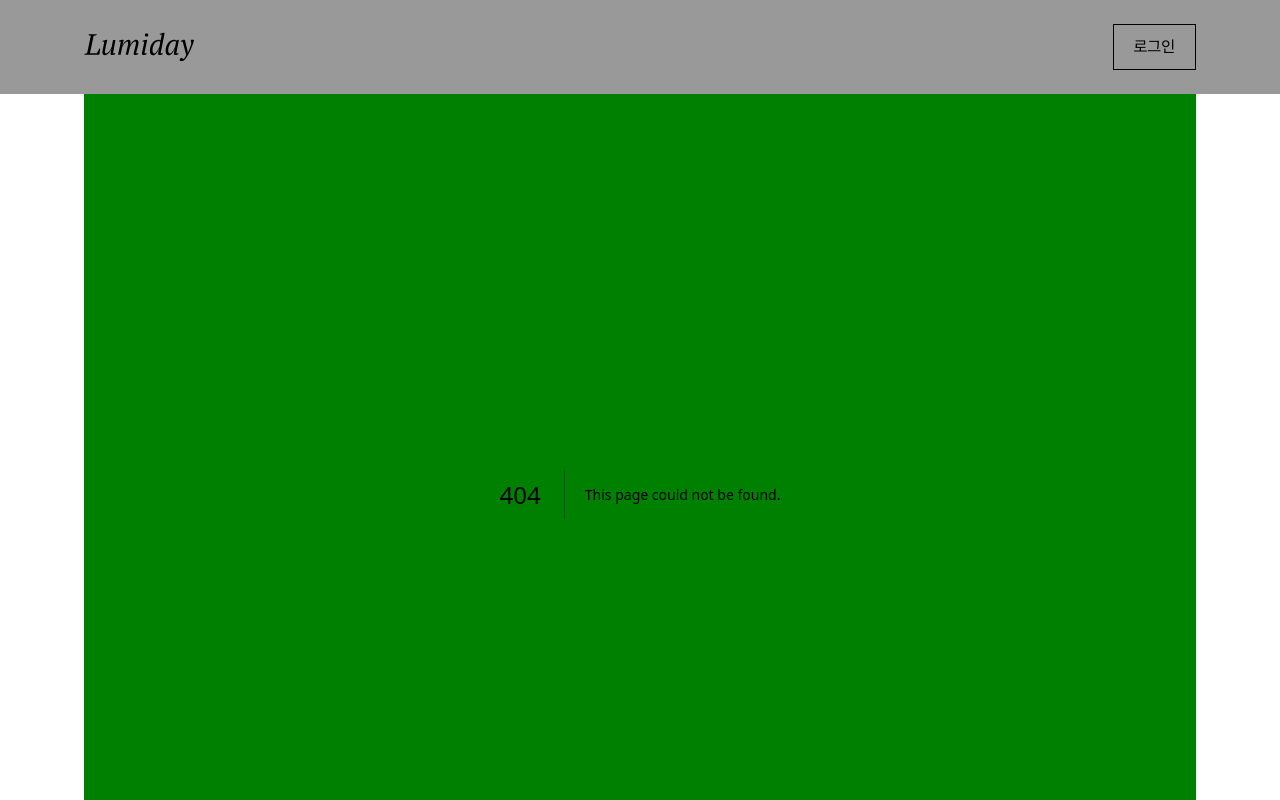
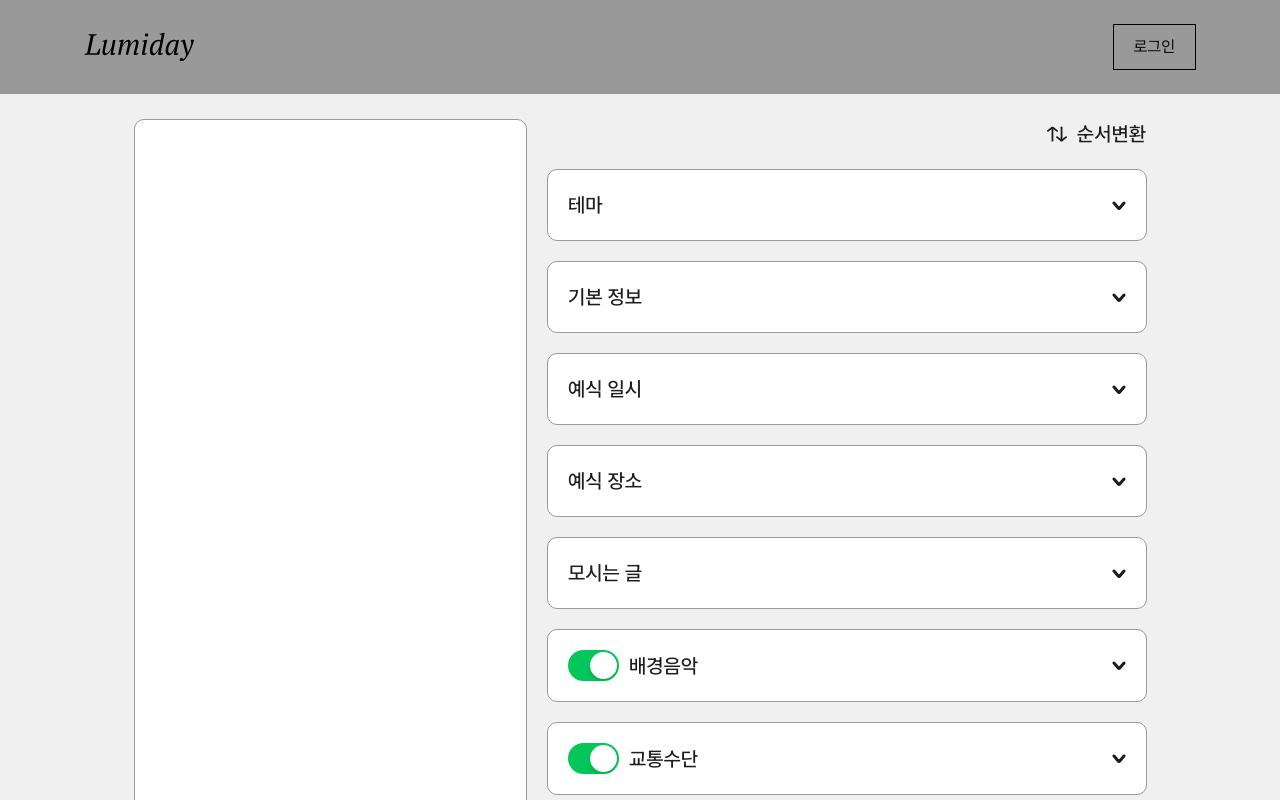
Before and after one commit to Lumiday/fe, a Next.js app: page /home in a window 1280 px wide. Before the commit this address had no page. Shown: the top 800 px of the page. Built offline with nearby package versions, Linux system fonts and the light colour scheme.

Commit message:
add:  home 페이지 컴포넌트추가 (layout.tsx 마진 잠시 삭제)

```diff
--- /dev/null
+++ b/app/home/page.tsx
@@ -0,0 +1,197 @@
+'use client';
+
+import { useState, useCallback } from 'react';
+import Image from 'next/image';
+import { DndProvider } from 'react-dnd';
+import { HTML5Backend } from 'react-dnd-html5-backend';
+import { useDrag, useDrop } from 'react-dnd';
+import ThemeDropdown from '../components/custom/theme_dropdown/Theme_Dropdown';
+import BasicInfoDropdown from '../components/custom/basic_info_dropdown/Basic_Info_Dropdown';
+import Wedding_Date_Dropdown from '../components/custom/wedding_date_dropdown/Wedding_Date_Dropdown';
+import Wedding_Venue_Dropdown from '../components/custom/wedding_venue_dropdown/Wedding_Venue_Dropdown';
+import Notice_Dropdown from '../components/custom/notice_dropdown/Notice_Dropdown';
+import BackgroundMusicDropdown from '../components/custom/background_music_dropdown/Background_Music_Dropdown';
+import { AccountInfoDropdown } from '../components/custom/account_info_dropdown/Account_Info_Dropdown';
+import { TransportationDropdown } from '../components/custom/transportaion_dropdown/Transportation_Dropdown';
+import GalleryDropdown from '../components/custom/gallery_dropdown/Gallery_Dropdown';
+import RSVPDropdown from '../components/custom/rsvp_Dropdown/RSVP_Dropdown';
+import EndingDropdown from '../components/custom/ending_dropdown/Ending_Dropdown';
+
+// 설정 항목의 타입 정의
+type SettingsItem = {
+  id: string;
+  component: React.ComponentType;
+  name: string;
+};
+
+// 드래그 앤 드롭 항목 타입 정의
+const ItemTypes = {
+  SETTINGS_ITEM: 'settingsItem',
+};
+
+// 드래그 가능한 설정 항목 컴포넌트의 Props 인터페이스
+interface DraggableSettingsItemProps {
+  item: SettingsItem;
+  index: number;
+  moveItem: (dragIndex: number, hoverIndex: number) => void;
+  isReorderMode: boolean; // 드래그/드롭 제어를 위한 prop
+  children: React.ReactNode;
+}
+
+// 드래그 가능한 설정 항목 컴포넌트
+function DraggableSettingsItem({
+  item,
+  index,
+  moveItem,
+  isReorderMode,
+  children,
+}: DraggableSettingsItemProps) {
+  // 드래그 상태 관리
+  const [{ isDragging }, dragRef] = useDrag({
+    type: ItemTypes.SETTINGS_ITEM,
+    item: { index },
+    collect: (monitor) => ({
+      isDragging: monitor.isDragging(),
+    }),
+    canDrag: isReorderMode, // 드래그 가능 여부 조건부 설정
+  });
+
+  // 드롭 대상 설정
+  const [, dropRef] = useDrop({
+    accept: ItemTypes.SETTINGS_ITEM,
+    hover: (draggedItem: { index: number }) => {
+      if (!isReorderMode) return; // 호버 로직 조건부 허용
+      if (draggedItem.index !== index) {
+        moveItem(draggedItem.index, index);
+        draggedItem.index = index;
+      }
+    },
+  });
+
+  // 드래그 및 드롭 참조를 항상 연결하되, 활성화 여부는 조건부
+  const setRef = (node: HTMLDivElement | null) => {
+    dragRef(node);
+    dropRef(node);
+  };
+
+  return (
+    <div
+      ref={setRef}
+      className={`flex items-center w-full ${
+        isDragging && isReorderMode ? 'opacity-50' : 'opacity-100'
+      } transition-opacity`}
+    >
+      {/* 드래그 핸들 조건부 표시 */}
+      {isReorderMode && (
+        <div className="cursor-grab active:cursor-grabbing hover:opacity-70 transition-opacity">
+          <Image
+            src="/imgs/drag_handle.svg"
+            alt="드래그 핸들"
+            width={20}
+            height={20}
+          />
+        </div>
+      )}
+      <div className="flex-1">{children}</div>
+    </div>
+  );
+}
+
+// 홈 페이지 컴포넌트
+export default function HomePage() {
+  // 순서 변경 모드 상태
+  const [isReorderMode, setIsReorderMode] = useState<boolean>(false);
+
+  // 설정 항목 목록 상태
+  const [settingsItems, setSettingsItems] = useState<SettingsItem[]>([
+    { id: 'theme', component: ThemeDropdown, name: '테마 설정' },
+    { id: 'basic-info', component: BasicInfoDropdown, name: '기본 정보' },
+    { id: 'wedding-date', component: Wedding_Date_Dropdown, name: '웨딩 날짜' },
+    {
+      id: 'wedding-venue',
+      component: Wedding_Venue_Dropdown,
+      name: '웨딩 장소',
+    },
+    { id: 'notice', component: Notice_Dropdown, name: '공지사항' },
+    {
+      id: 'background-music',
+      component: BackgroundMusicDropdown,
+      name: '배경음악',
+    },
+    {
+      id: 'transportation',
+      component: TransportationDropdown,
+      name: '교통정보',
+    },
+    { id: 'account-info', component: AccountInfoDropdown, name: '계좌정보' },
+    { id: 'gallery', component: GalleryDropdown, name: '갤러리' },
+    { id: 'rsvp', component: RSVPDropdown, name: 'RSVP' },
+    { id: 'ending', component: EndingDropdown, name: '엔딩' },
+  ]);
+
+  // 항목 순서 변경 함수
+  const moveItem = useCallback((dragIndex: number, hoverIndex: number) => {
+    setSettingsItems((prevItems) => {
+      const newItems = [...prevItems];
+      const draggedItem = newItems[dragIndex];
+      newItems.splice(dragIndex, 1);
+      newItems.splice(hoverIndex, 0, draggedItem);
+      return newItems;
+    });
+  }, []);
+
+  // 순서 변경 모드 토글 함수
+  const toggleReorderMode = (): void => {
+    setIsReorderMode(!isReorderMode);
+  };
+
+  return (
+    <DndProvider backend={HTML5Backend}>
+      <div className="min-h-screen w-screen bg-LumiDayGray-f0f">
+        <div className="flex justify-center pt-[1.5625rem] gap-[1.25rem]">
+          {/* 모바일 프레임 */}
+          <div className="w-[24.5625rem] h-[53.25rem] bg-white rounded-[0.625rem] border border-LumiDayGray-999" />
+
+          {/* 오른쪽 설정 패널 */}
+          <div className="w-[37.4375rem] flex flex-col justify-start items-end gap-[1.25rem]">
+            {/* 순서변환 헤더 */}
+            <div
+              className={`flex justify-start items-center gap-[0.625rem] cursor-pointer hover:opacity-70 transition-opacity ${isReorderMode ? 'opacity-70' : ''}`}
+              onClick={toggleReorderMode}
+            >
+              <Image
+                src="/imgs/drag_handle.svg"
+                alt="드래그 핸들"
+                width={20}
+                height={20}
+              />
+              <div className="flex text-LumiDayGray-1e1 text-[1.25rem] font-['Pretendard'] text-125-500">
+                순서변환
+              </div>
+            </div>
+
+            {/* 설정 항목들 */}
+            <div className="flex flex-col gap-[1.25rem] w-full">
+              {settingsItems.map((item, index) => {
+                const Component = item.component;
+
+                return (
+                  <div key={item.id} className="w-full">
+                    <DraggableSettingsItem
+                      item={item}
+                      index={index}
+                      moveItem={moveItem}
+                      isReorderMode={isReorderMode}
+                    >
+                      <Component />
+                    </DraggableSettingsItem>
+                  </div>
+                );
+              })}
+            </div>
+          </div>
+        </div>
+      </div>
+    </DndProvider>
+  );
+}
--- a/app/layout.tsx
+++ b/app/layout.tsx
@@ -17,7 +17,7 @@ export default function RootLayout({
     <html lang="ko">
       <body className={`antialiased`}>
         <CustomLayout>
-          <div className=" w-[69.5025rem] m-auto bg-[green]">{children}</div>
+          <div className=" w-[69.5025rem] bg-[green]">{children}</div>
         </CustomLayout>
       </body>
     </html>
```
